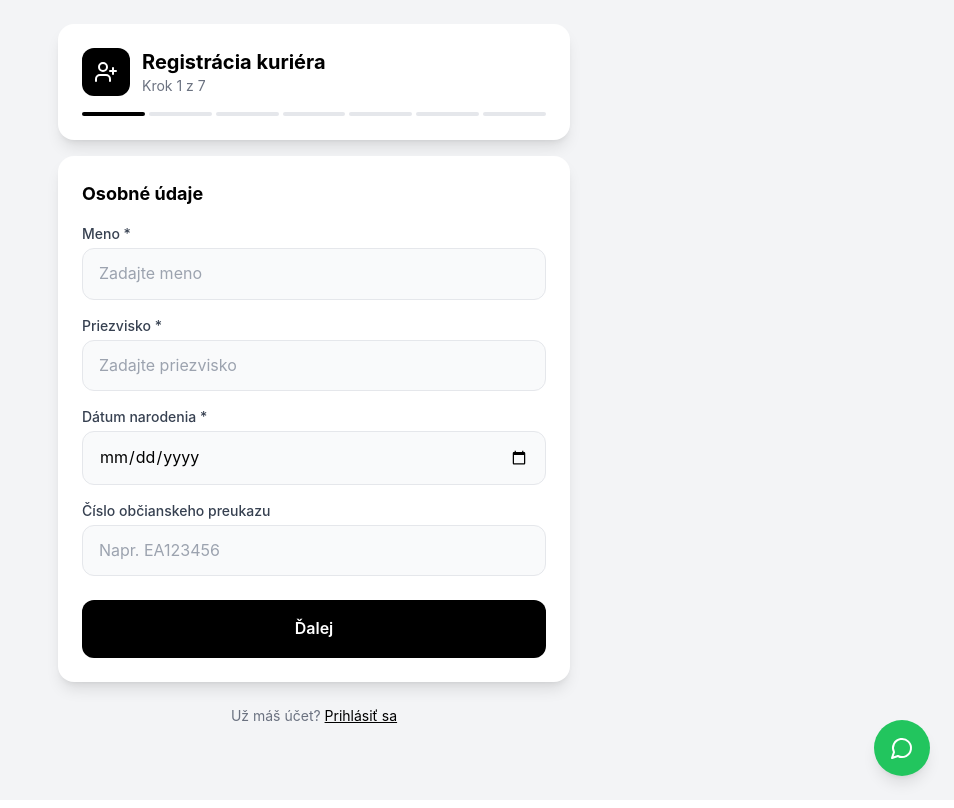
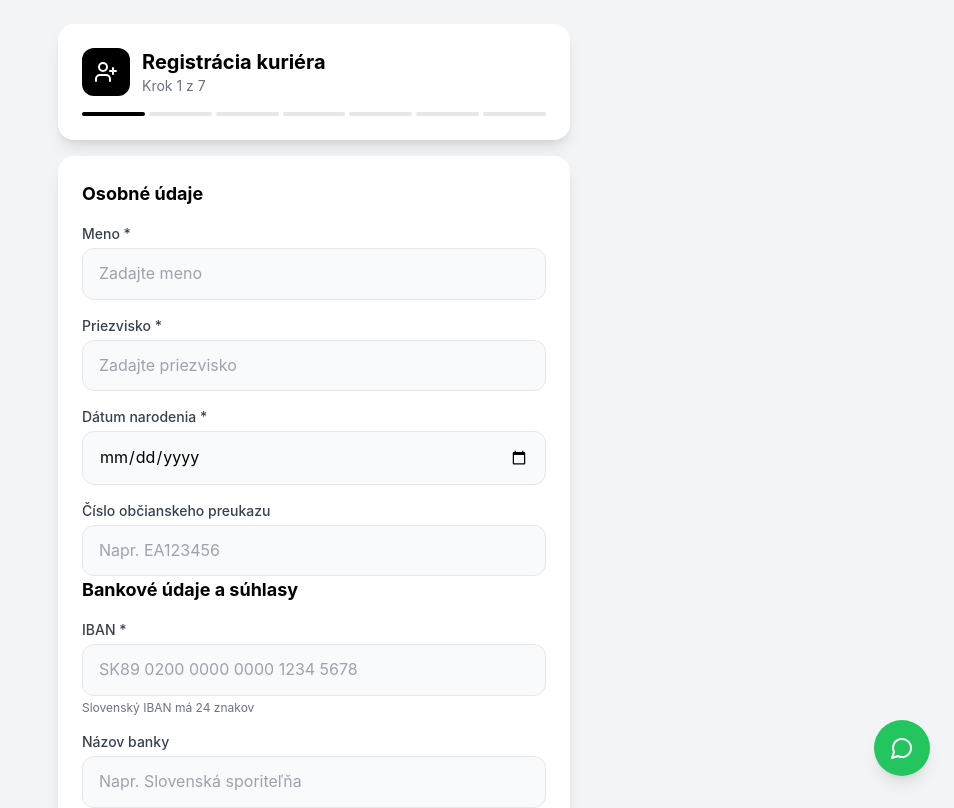
Before and after one commit to JoeBlackino80/vastor-app, a Next.js app: page /kuryr/registracia in a window 1280 px wide. Shown: the top 808 px of the page, without its empty margins (326-1280 px from the left). Built offline with nearby package versions, Linux system fonts and the light colour scheme.

Commit message:
Move Turnstile to step 1 in courier registration

```diff
--- a/app/kuryr/registracia/page.tsx
+++ b/app/kuryr/registracia/page.tsx
@@ -632,7 +632,7 @@ export default function CourierRegistration() {
           )}
 
           {/* Step 5: Bank & Agreements */}
-          {step === 5 && (
+          {step === 1 && (
             <div className="space-y-4">
               <h2 className="font-bold text-lg">Bankové údaje a súhlasy</h2>
 
@@ -710,8 +710,8 @@ export default function CourierRegistration() {
             </form>
           )}
 
-          {/* Turnstile on step 5 */}
-          {step === 5 && (
+          {/* Turnstile on step 1 */}
+          {step === 1 && (
             <div className="mt-4">
               <Turnstile onVerify={setTurnstileToken} />
             </div>
@@ -724,7 +724,7 @@ export default function CourierRegistration() {
               {step < 5 ? (
                 <button type="button" onClick={nextStep} className="flex-1 py-4 bg-black text-white rounded-xl font-semibold">Ďalej</button>
               ) : (
-                <button type="button" onClick={() => sendSmsOtp()} disabled={isSubmitting || !turnstileToken} className="flex-1 py-4 bg-black text-white rounded-xl font-semibold disabled:opacity-50">{isSubmitting ? 'Posielam...' : 'Overiť telefón'}</button>
+                <button type="button" onClick={() => sendSmsOtp()} disabled={isSubmitting} className="flex-1 py-4 bg-black text-white rounded-xl font-semibold disabled:opacity-50">{isSubmitting ? 'Posielam...' : 'Overiť telefón'}</button>
               )}
             </div>
           )}
```
